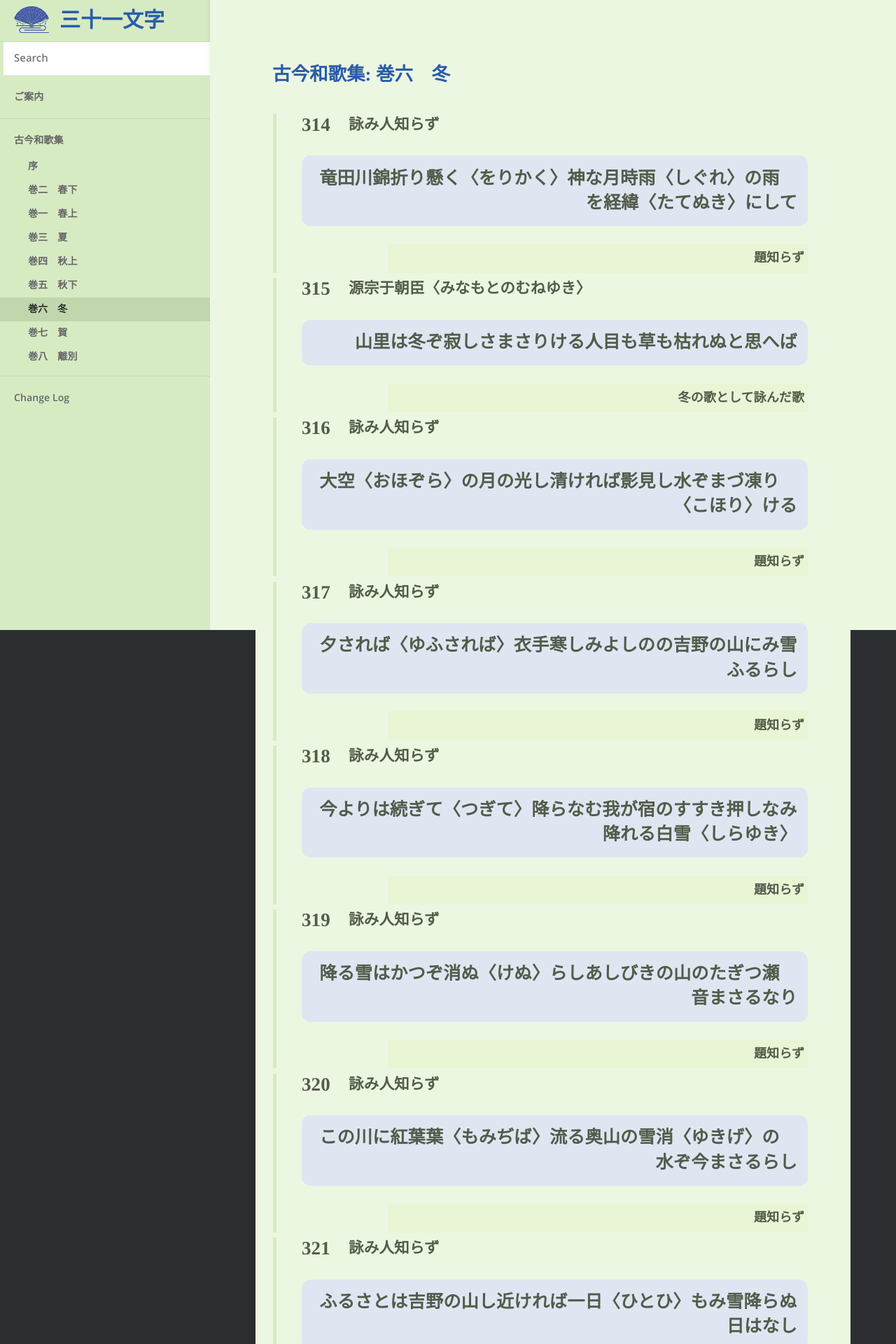
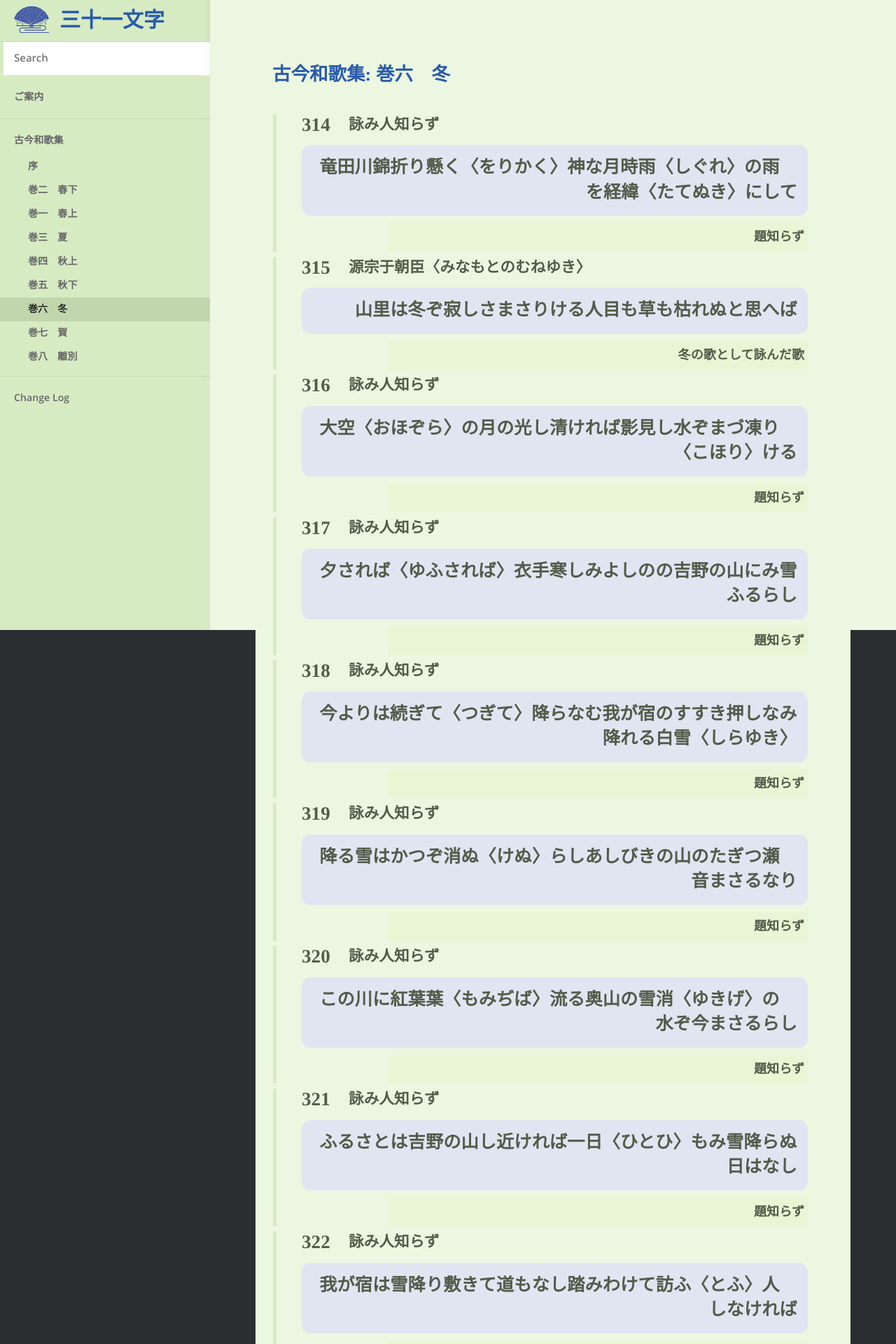
Before and after one commit to 31bot/31bot.github.io, a Jekyll site: the page built from _kokinwakashu/vol6.html, in a window 1280 px wide. Shown: the top 1920 px of the page at 70% size. Built offline with Jekyll 4.4.1, drawn with Linux system fonts in a browser that asks for light colours.

Commit message:
Update _layout.scss

```diff
--- a/_sass/_layout.scss
+++ b/_sass/_layout.scss
@@ -315,7 +315,7 @@ h4 code {
 	background-color: transparent;
 	font-weight: 700;
 	padding: 0;
-	font-size: 1.1em;
+	font-size: 1.1rem;
 	line-height: 1;
 }
 
@@ -514,7 +514,6 @@ img {
 	text-align: right;
 	margin-left:17%;
 	padding: 5px;
-/*	background-color: #d7ebc3; */
 	background-color: #E9F5D4;
 }
 
@@ -523,8 +522,8 @@ img {
 	font-size: 140%;
 	line-height: 140%;
 	padding: 0.6em;
-	margin-block-start: 1em;
-	margin-block-end: 1em;
+	margin-block-start: 1rem;
+	margin-block-end: 1rem;
 	margin-inline-start: 0px;
 	margin-inline-end: 0px;
 	padding-left: 1em;
```
